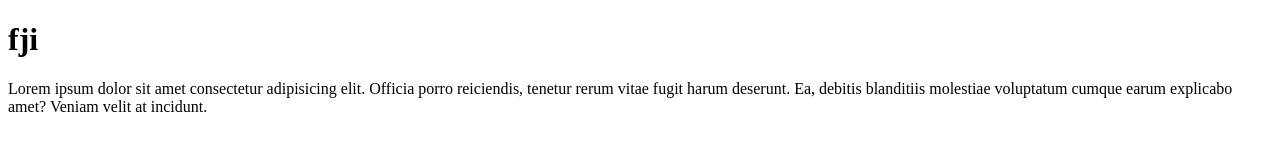
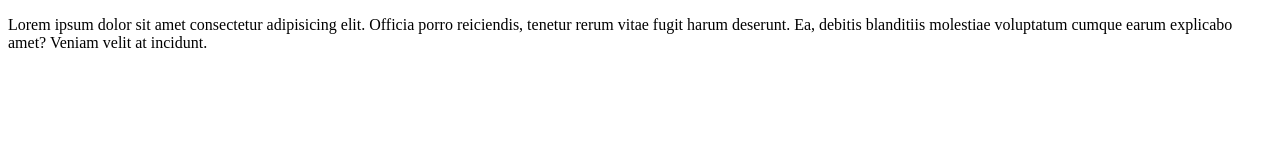
Before and after one commit to HeinArkar04/Github-Lesson, a plain HTML site: page index.html in a window 1280 px wide. Drawn offline with Linux system fonts and the light colour scheme.

Commit message:
remove h1

```diff
--- a/index.html
+++ b/index.html
@@ -6,8 +6,6 @@
     <title>Document</title>
 </head>
 <body>
-    <h1>fji
-    </h1>
     <p>Lorem ipsum dolor sit amet consectetur adipisicing elit. Officia porro reiciendis, tenetur rerum vitae fugit harum deserunt. Ea, debitis blanditiis molestiae voluptatum cumque earum explicabo amet? Veniam velit at incidunt.</p>
 </body>
 </html>
```
